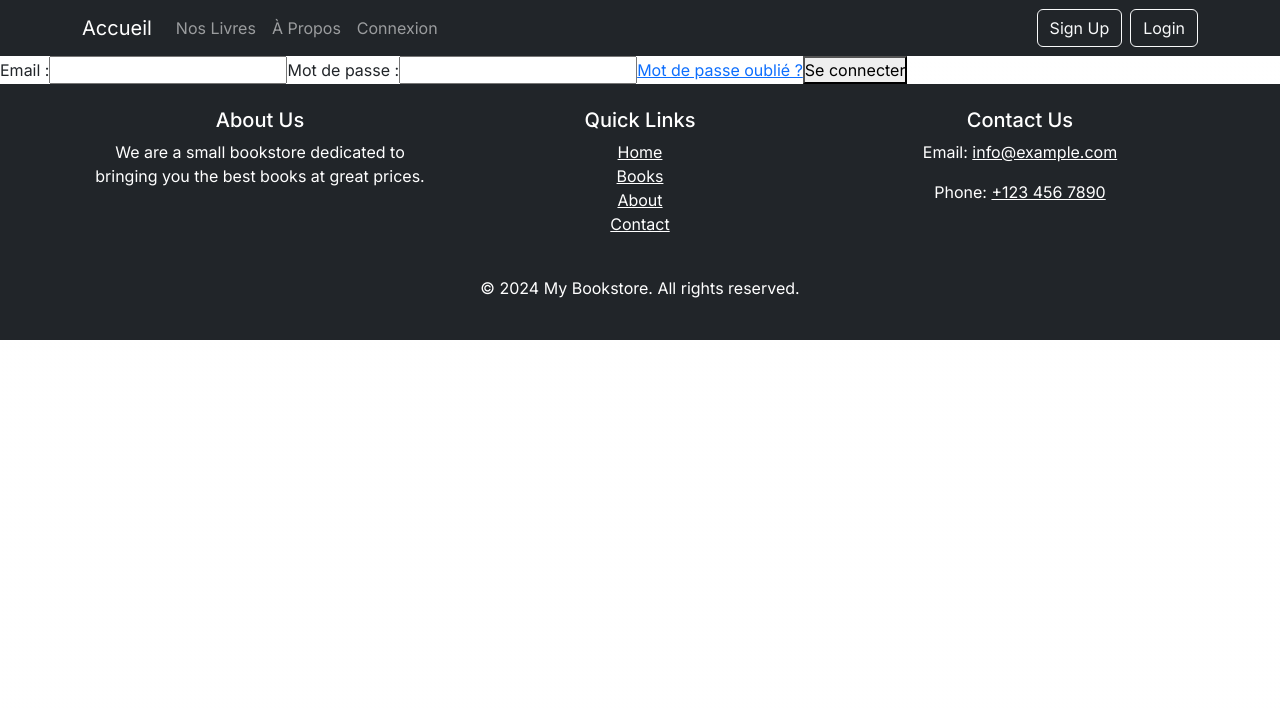
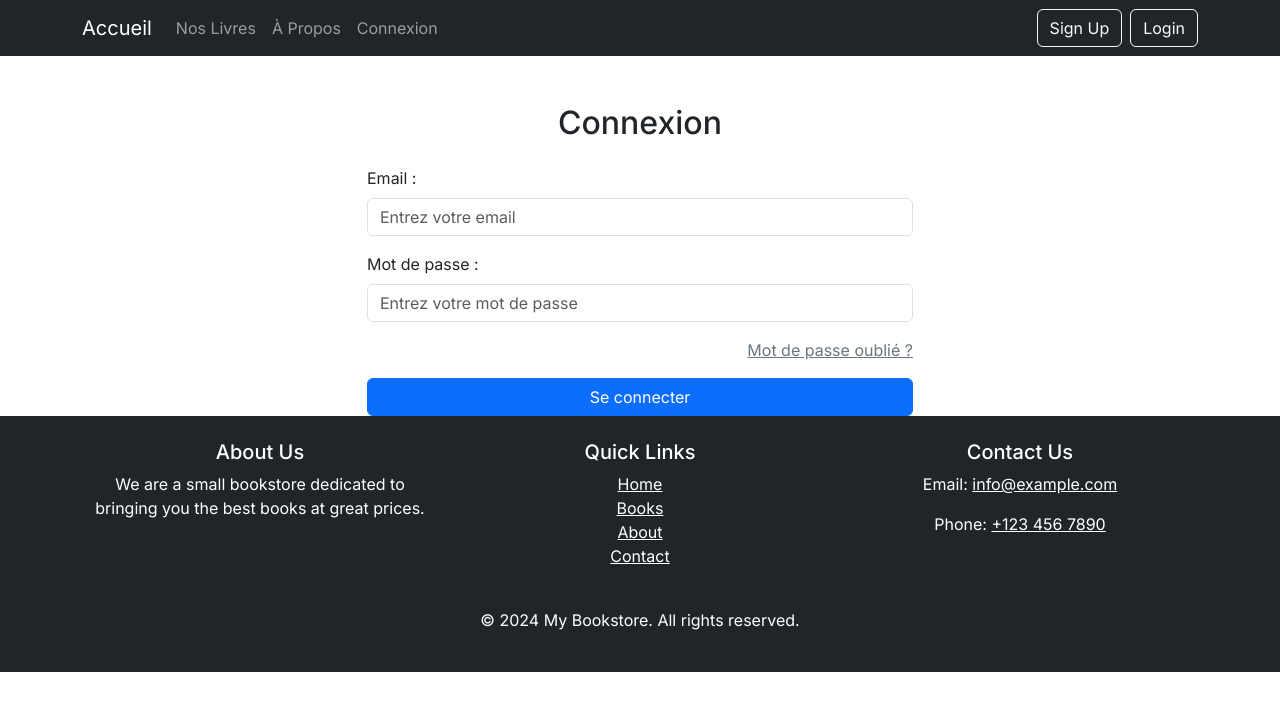
Before and after one commit to Zadig2b/librairie-interpromo, a Next.js app in the folder librairie-front/: page /connexion in a window 1280 px wide. Shown: the top 710 px of the page. Built offline with nearby package versions, Linux system fonts and the light colour scheme.

Commit message:
ajout de style bootstrap à la page connexion

```diff
--- a/librairie-front/src/app/connexion/page.jsx
+++ b/librairie-front/src/app/connexion/page.jsx
@@ -1,20 +1,47 @@
 "use client"
-import React, { useState, useEffect } from 'react';
+import React from 'react';
 
 export default function ConnexionPage() {
     return (
-        <div>
-            <form action="/connexion" method="post">
-                <label htmlFor="email">Email :</label>
-                <input type="email" id="email" name="email" required />
+        <div className="container mt-5">
+            <div className="row justify-content-center">
+                <div className="col-md-6">
+                    <h2 className="text-center mb-4">Connexion</h2>
+                    <form action="/connexion" method="post">
+                        <div className="mb-3">
+                            <label htmlFor="email" className="form-label">Email :</label>
+                            <input
+                                type="email"
+                                id="email"
+                                name="email"
+                                className="form-control"
+                                required
+                                placeholder="Entrez votre email"
+                            />
+                        </div>
 
-                <label htmlFor="password">Mot de passe :</label>
-                <input type="password" id="password" name="password" required />
+                        <div className="mb-3">
+                            <label htmlFor="password" className="form-label">Mot de passe :</label>
+                            <input
+                                type="password"
+                                id="password"
+                                name="password"
+                                className="form-control"
+                                required
+                                placeholder="Entrez votre mot de passe"
+                            />
+                        </div>
 
-                <a href="/motdepasse_oublie">Mot de passe oublié ?</a>
+                        <div className="mb-3 text-end">
+                            <a href="/motdepasse_oublie" className="link-secondary">Mot de passe oublié ?</a>
+                        </div>
 
-                <button type="submit">Se connecter</button>
-            </form>
+                        <div className="d-grid">
+                            <button type="submit" className="btn btn-primary btn-block">Se connecter</button>
+                        </div>
+                    </form>
+                </div>
+            </div>
         </div>
     );
 }
```
